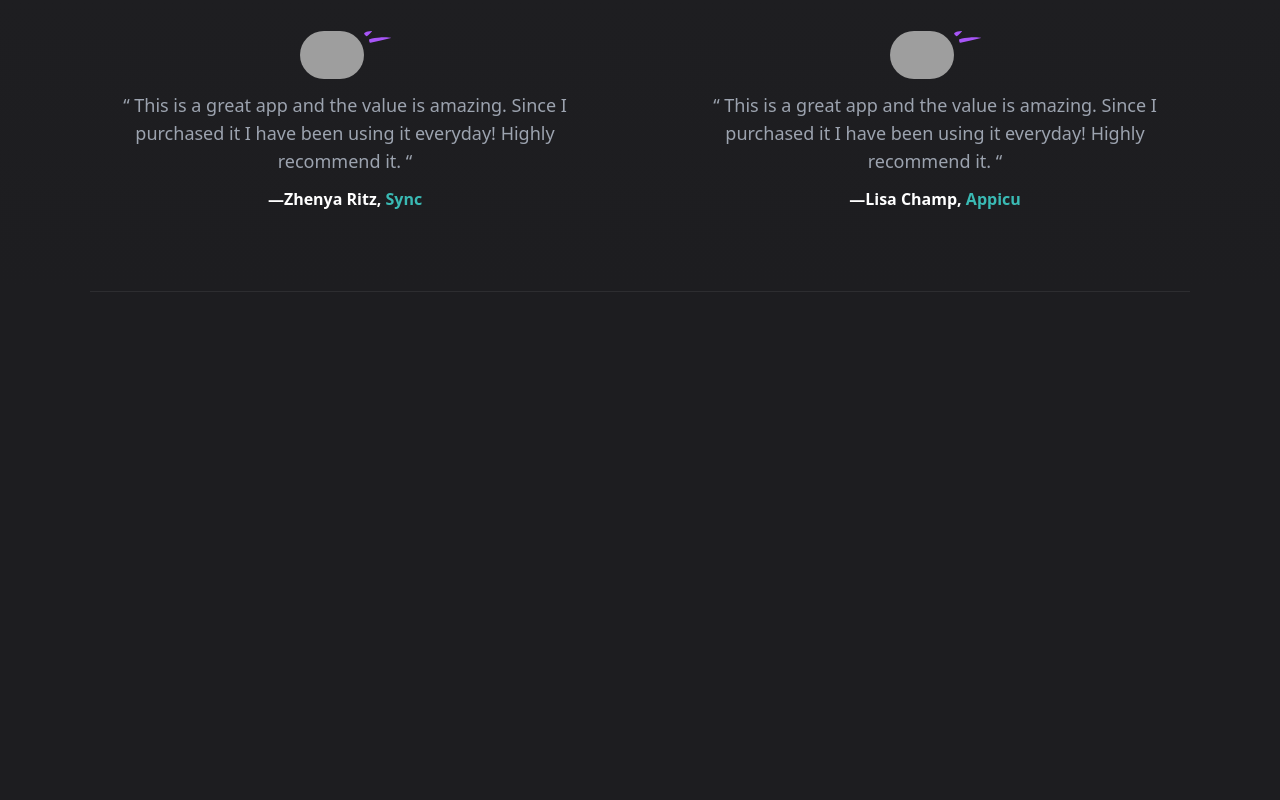
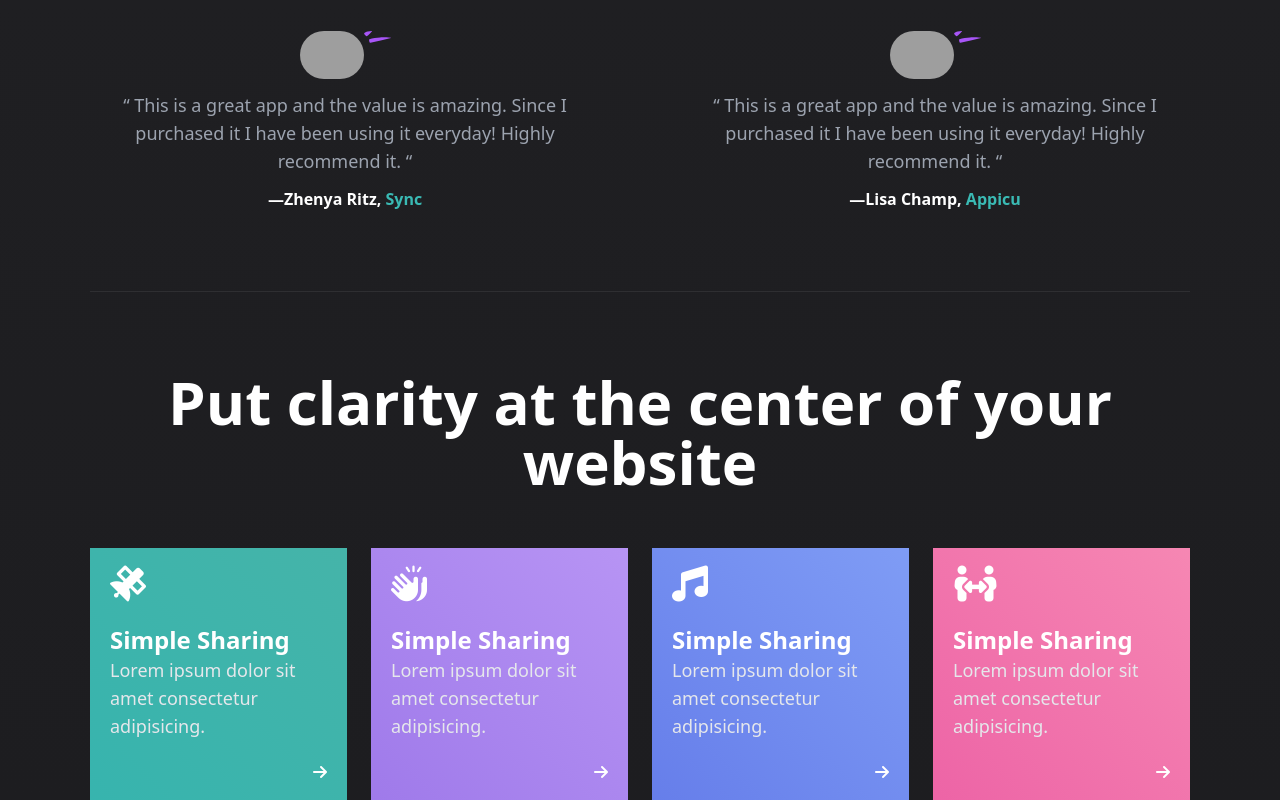
Before and after one commit to DrZiMo/cruip-website, a website: page src/index.html in a window 1280 px wide. Shown: the part 5329-6129 px from the top of the page. Before the commit the page ends 5701 px from the top, so only its background shows below. Drawn offline with Linux system fonts and the light colour scheme; grey boxes are pictures that could not be loaded.

Commit message:
finished the clarity part

```diff
--- a/src/index.html
+++ b/src/index.html
@@ -451,6 +451,76 @@
         <div class="w-[1100px] mx-auto">
             <div class="divider w-full h-[1px] bg-slight_white my-20"></div>
         </div>
+
+        <!-- clarity section -->
+        <div class="clarity-section">
+            <div class="section-title text-center mx-auto mb-14">
+                <div class="title text-6xl font-bold text-white mx-40">Put clarity at the center of your website</div>
+            </div>
+
+            <div class="cards grid grid-cols-4 gap-6 w-[1100px] mx-auto">
+                <div
+                    class="card text-white bg-gradient-to-tr from-[#37b4ae] to-[#45b4a9] flex flex-col gap-5 px-5 py-4">
+                    <div class="icon text-4xl">
+                        <i class="fa-solid fa-satellite"></i>
+                    </div>
+                    <div class="text">
+                        <div class="card-title font-bold text-2xl">Simple Sharing</div>
+                        <div class="card-content text-gray-200 text-lg">Lorem ipsum dolor sit amet consectetur
+                            adipisicing.
+                        </div>
+                    </div>
+                    <div class="right-icon text-right">
+                        <i class="fa-solid fa-arrow-right"></i>
+                    </div>
+                </div>
+                <div
+                    class="card text-white bg-gradient-to-tr from-[#9f7aea] to-[#b794f4] flex flex-col gap-5 px-5 py-4">
+                    <div class="icon text-4xl">
+                        <i class="fa-solid fa-hands-clapping"></i>
+                    </div>
+                    <div class="text">
+                        <div class="card-title font-bold text-2xl">Simple Sharing</div>
+                        <div class="card-content text-gray-200 text-lg">Lorem ipsum dolor sit amet consectetur
+                            adipisicing.
+                        </div>
+                    </div>
+                    <div class="right-icon text-right">
+                        <i class="fa-solid fa-arrow-right"></i>
+                    </div>
+                </div>
+                <div
+                    class="card text-white bg-gradient-to-tr from-[#667eea] to-[#7f9cf5] flex flex-col gap-5 px-5 py-4">
+                    <div class="icon text-4xl">
+                        <i class="fa-solid fa-music"></i>
+                    </div>
+                    <div class="text">
+                        <div class="card-title font-bold text-2xl">Simple Sharing</div>
+                        <div class="card-content text-gray-200 text-lg">Lorem ipsum dolor sit amet consectetur
+                            adipisicing.
+                        </div>
+                    </div>
+                    <div class="right-icon text-right">
+                        <i class="fa-solid fa-arrow-right"></i>
+                    </div>
+                </div>
+                <div
+                    class="card text-white bg-gradient-to-tr from-[#ed64a6] to-[#f687b3] flex flex-col gap-5 px-5 py-4">
+                    <div class="icon text-4xl">
+                        <i class="fa-solid fa-people-arrows"></i>
+                    </div>
+                    <div class="text">
+                        <div class="card-title font-bold text-2xl">Simple Sharing</div>
+                        <div class="card-content text-gray-200 text-lg">Lorem ipsum dolor sit amet consectetur
+                            adipisicing.
+                        </div>
+                    </div>
+                    <div class="right-icon text-right">
+                        <i class="fa-solid fa-arrow-right"></i>
+                    </div>
+                </div>
+            </div>
+        </div>
     </div>
 </body>
 
```
Also changed, not shown: src/output.css.
